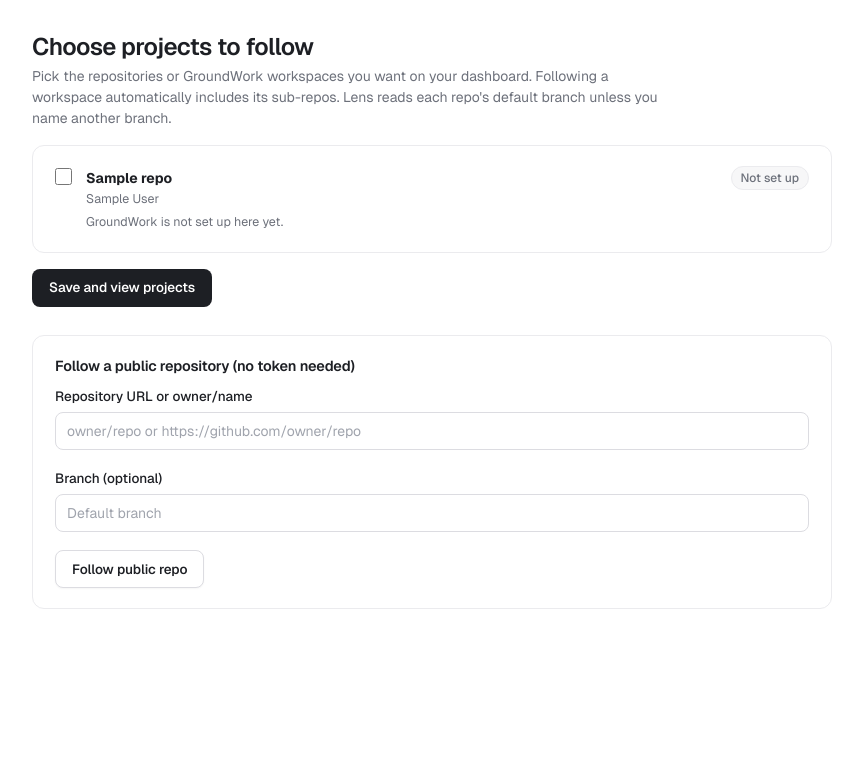
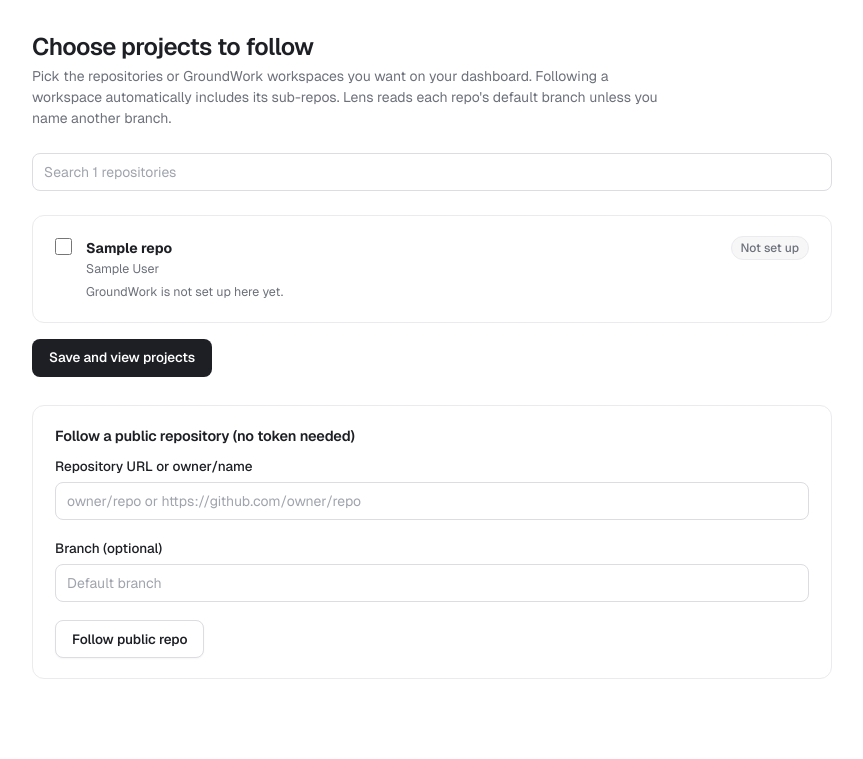
Before and after one commit to Hemanthkaruturi/Groundwork-Lens, a Python web app: template lens/templates/select_projects.html in a window 1280 px wide. Shown: the part 57-816 px from the top of the page, without its empty margins (208-1071 px from the left). Before the commit the page ends 666 px from the top, so only its background shows below. Run offline with Jinja, Linux system fonts and the light colour scheme; the template is opened without the code that fills it: most values are stand-ins (such as "Sample title", 1, 10 or a date in 2020).

Commit message:
Add a search box to the Choose projects page
Filters the repo list as you type, by owner and name. Repos hidden by
the search stay selected, and Enter in the box does not submit the form.

Co-Authored-By: Claude Opus 5.5 <noreply@anthropic.com>

```diff
--- a/lens/static/lens.js
+++ b/lens/static/lens.js
@@ -117,6 +117,32 @@
       .catch(function () {});
   });
 
+  // Project picker: filter the repo list as you type. Hidden repos stay selected.
+  var repoSearch = document.querySelector("[data-repo-search]");
+  if (repoSearch) {
+    var searchInput = repoSearch.querySelector("input");
+    var searchCount = repoSearch.querySelector("[data-repo-search-count]");
+    var searchEmpty = document.querySelector("[data-repo-search-empty]");
+    var repoCards = document.querySelectorAll("[data-repo-name]");
+    repoSearch.classList.remove("hidden");
+    var applyRepoSearch = function () {
+      var terms = searchInput.value.toLowerCase().split(/\s+/).filter(Boolean);
+      var shown = 0;
+      for (var k = 0; k < repoCards.length; k++) {
+        var name = repoCards[k].getAttribute("data-repo-name");
+        var match = terms.every(function (t) { return name.indexOf(t) !== -1; });
+        repoCards[k].classList.toggle("hidden", !match);
+        if (match) shown++;
+      }
+      searchCount.textContent = terms.length ? shown + " of " + repoCards.length + " shown" : "";
+      if (searchEmpty) searchEmpty.classList.toggle("hidden", shown > 0);
+    };
+    searchInput.addEventListener("input", applyRepoSearch);
+    searchInput.addEventListener("keydown", function (ev) {
+      if (ev.key === "Enter") ev.preventDefault(); // don't submit the form from the search box
+    });
+  }
+
   // Format ISO timestamps in viewer's local timezone
   var timeEls = document.querySelectorAll("time[data-iso]");
   for (var i = 0; i < timeEls.length; i++) {
--- a/lens/static/style.css
+++ b/lens/static/style.css
@@ -1364,6 +1364,7 @@ label.field-label {
 }
 
 input[type="text"],
+input[type="search"],
 input[type="url"],
 input[type="password"],
 input[type="number"],
@@ -1387,6 +1388,7 @@ textarea::placeholder {
 }
 
 input[type="text"]:focus,
+input[type="search"]:focus,
 input[type="url"]:focus,
 input[type="password"]:focus,
 input[type="number"]:focus,
@@ -1960,6 +1962,14 @@ details[open] > summary::before {
   min-width: 0;
 }
 
+.repo-search {
+  position: sticky;
+  top: 0;
+  z-index: 2;
+  padding: 8px 0 12px;
+  background: var(--page);
+}
+
 .branch-field {
   display: flex;
   align-items: center;
--- a/lens/templates/select_projects.html
+++ b/lens/templates/select_projects.html
@@ -12,9 +12,14 @@
 {% if repos %}
 <form method="post" action="/projects/select">
   <input type="hidden" name="_csrf" value="{{ csrf_token }}">
+  <div class="repo-search hidden" data-repo-search>
+    <input type="search" id="repo-search" placeholder="Search {{ repos | length }} repositories"
+           aria-label="Search repositories" autocomplete="off" spellcheck="false">
+    <p class="meta-line mt-xs" data-repo-search-count aria-live="polite"></p>
+  </div>
   <div class="stack-sm">
     {% for r in repos %}
-    <label class="card choice">
+    <label class="card choice" data-repo-name="{{ r.full_name | lower }}">
       <input type="checkbox" name="repo_keys" value="{{ r.host_id }}:{{ r.full_name }}"
              {% if r.followed %}checked{% endif %}>
       <div class="choice-body">
@@ -52,6 +57,9 @@
       </div>
     </label>
     {% endfor %}
+    <div class="card hidden" data-repo-search-empty>
+      <p class="meta-line">No repositories match your search.</p>
+    </div>
   </div>
   <button class="btn btn-primary mt-md" type="submit">Save and view projects</button>
 </form>
```
Also changed, not shown: tests/test_tracked_branch.py (+2 -0 lines).
